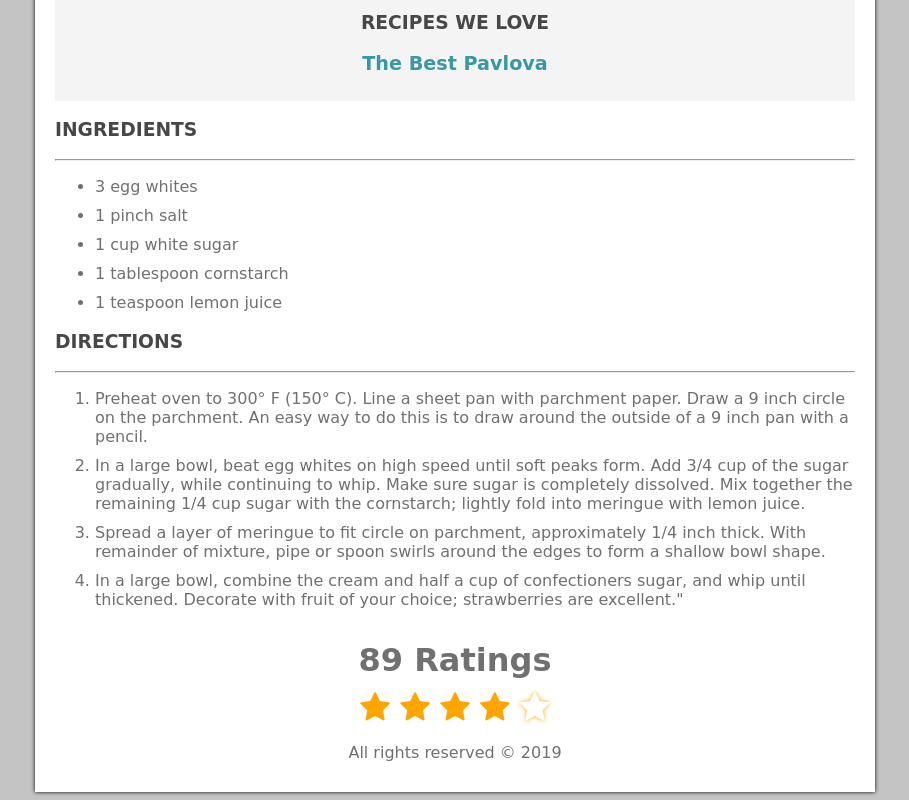
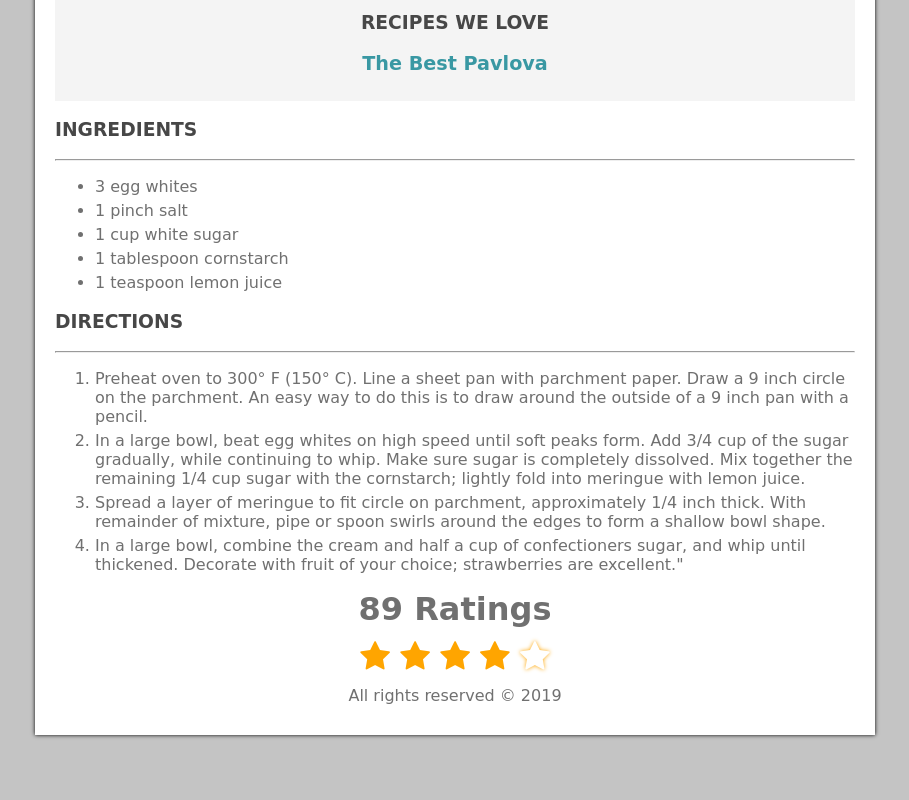
Before and after one commit to mbalabanov/LMSCF-CSS3-DAY02-MARIN-YANA, a plain HTML site: page index-marin.html in a window 1280 px wide. Shown: the part 835-1635 px from the top of the page, without its empty margins (185-1094 px from the left). After the commit the page ends 1578 px from the top, so only its background shows below. Drawn offline with Linux system fonts and the light colour scheme; a web font is replaced by a local one.

Commit message:
Style tweaks

```diff
--- a/css/style-marin.css
+++ b/css/style-marin.css
@@ -24,7 +24,14 @@ footer {
 
 p, li {
 	color: #707070;
-	margin-bottom: 10px;
+}
+
+li {
+	margin: 5px 0 5px 0;
+}
+
+p {
+	margin: 10px;
 }
 
 header {
```
